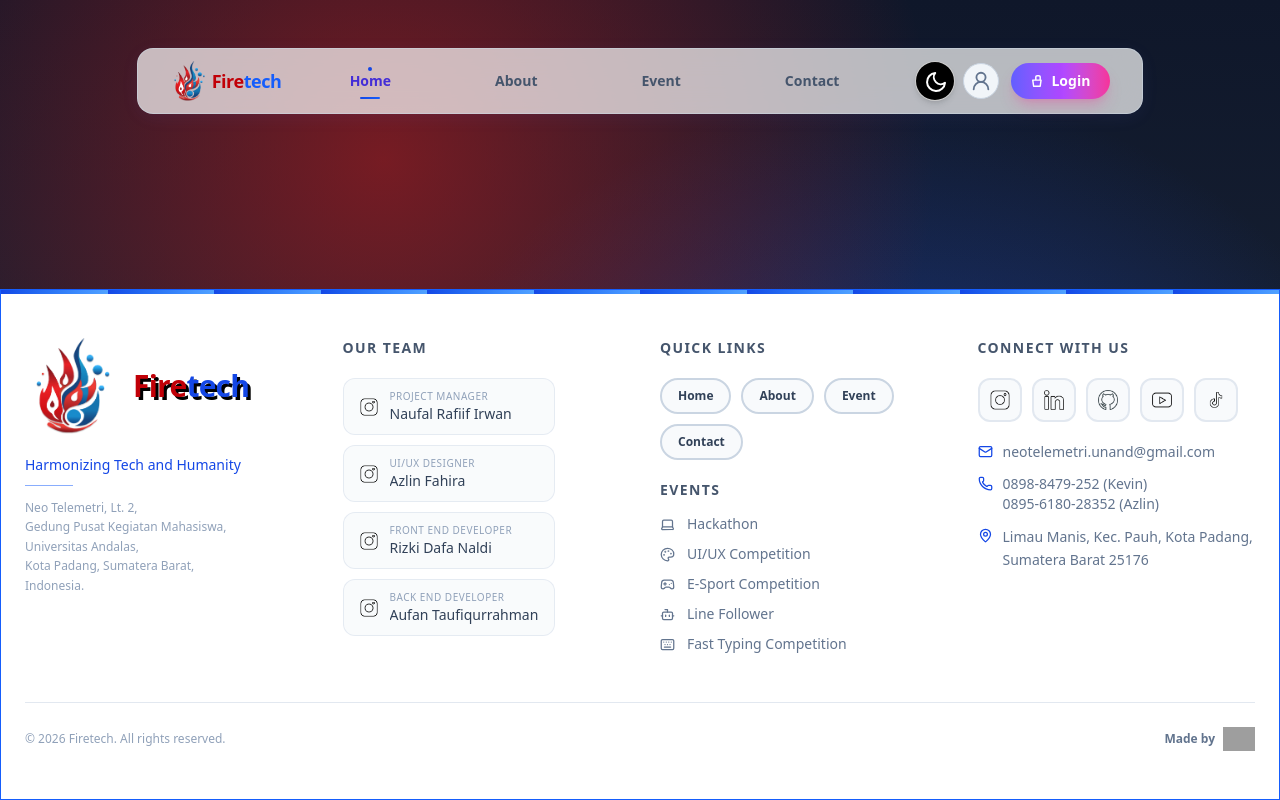
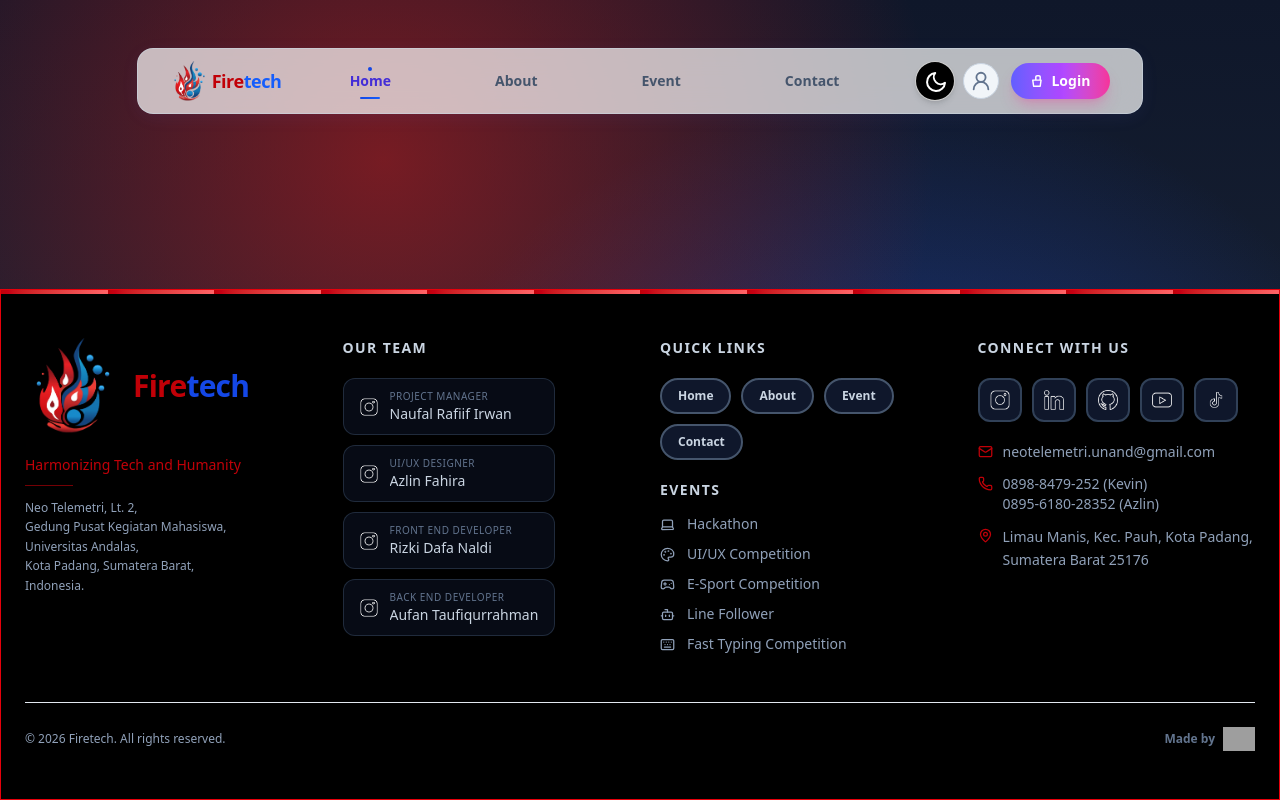
Before and after one commit to Neotelemetri-2024/Firetech-2026, a React (Vite) app: page / in a window 1280 px wide. Built offline with nearby package versions, Linux system fonts and the light colour scheme; grey boxes are pictures that could not be loaded.

Commit message:
Update footer dan tambahan komponen footer1

```diff
--- a/src/components/footer.tsx
+++ b/src/components/footer.tsx
@@ -4,16 +4,14 @@ import OurTeam from "./footer/ourteam";
 import Connect from "./footer/connect";
 import QuickLinks from "./footer/quicklink";
 import Firetech from "../assets/firetech.webp";
-import Firetech2 from "../assets/firetechwhite.webp";
 
 export default function Footer() {
   const { darkMode } = useTheme();
-  const accentColor = darkMode ? "text-red-700" : "text-blue-700";
-  const logoSrc = darkMode ? Firetech2 : Firetech;
+  const accentColor = darkMode ? "text-blue-700" : "text-red-700";
   return (
     <footer
       className={`relative w-full overflow-hidden border ${
-        darkMode ? "bg-black border-red-700" : "bg-white border-blue-600"
+        darkMode ? "bg-white border-blue-700" : "bg-black border-red-600"
       }`}
     >
       {/* Decorative top bar */}
@@ -23,8 +21,8 @@ export default function Footer() {
             key={index}
             className={`flex-1 h-full ${
               darkMode
-                ? "bg-linear-to-r from-red-700 to-red-400"
-                : "bg-linear-to-r from-blue-700 to-blue-400"
+                ? "bg-linear-to-r from-blue-700 to-blue-400"
+                : "bg-linear-to-r from-red-700 to-red-400"
             }`}
           />
         ))}
@@ -37,7 +35,7 @@ export default function Footer() {
           <div className="flex flex-col items-start gap-5">
             <div className="flex items-center gap-3">
               <img
-                src={logoSrc}
+                src={Firetech}
                 alt="Firetech Logo"
                 className="h-24 w-24 object-contain transition-all duration-500 hover:-translate-y-0.5 cursor-pointer"
               />
@@ -77,7 +75,7 @@ export default function Footer() {
 
               <div
                 className={`h-px w-12 mt-1 ${
-                  darkMode ? "bg-red-700/50" : "bg-blue-600/50"
+                  darkMode ? "bg-blue-700/50" : "bg-red-600/50"
                 }`}
               />
 
--- a/src/components/footer/connect.tsx
+++ b/src/components/footer/connect.tsx
@@ -51,15 +51,13 @@ const contactInfo = {
 export default function Connect() {
   const { darkMode } = useTheme();
 
-  const accentColor = darkMode
-    ? "text-red-700"
-    : "text-blue-700";
+  const accentColor = darkMode ? "text-blue-700" : "text-red-700";
 
   return (
     <div className="flex flex-col items-start gap-5">
       <span
         className={`text-sm font-bold uppercase tracking-widest ${
-          darkMode ? "text-slate-300" : "text-slate-600"
+          darkMode ? "text-slate-600" : "text-slate-300"
         }`}
       >
         Connect With Us
@@ -75,15 +73,15 @@ export default function Connect() {
             aria-label={label}
             className={`group relative p-2.5 rounded-xl border-2 transition-all duration-300 hover:-translate-y-1 hover:scale-105 ${
               darkMode
-                ? "border-slate-700 bg-slate-900 hover:bg-red-700 hover:border-red-600 hover:shadow-[0_0_20px_rgba(185,28,28,0.35),0_8px_25px_rgba(185,28,28,0.25)]"
-                : "border-slate-200 bg-slate-50 hover:bg-blue-700 hover:border-blue-600 hover:shadow-[0_0_20px_rgba(37,99,235,0.35),0_8px_25px_rgba(37,99,235,0.25)]"
+                ? "border-slate-200 bg-slate-50 hover:bg-blue-700 hover:border-blue-600 hover:shadow-[0_0_20px_rgba(37,99,235,0.35),0_8px_25px_rgba(37,99,235,0.25)]"
+                : "border-slate-700 bg-slate-900 hover:bg-red-700 hover:border-red-600 hover:shadow-[0_0_20px_rgba(185,28,28,0.35),0_8px_25px_rgba(185,28,28,0.25)]"
             }`}
           >
             <img
               src={src}
               alt={alt}
               className={`h-5 w-5 object-contain transition-all duration-200 group-hover:scale-110 ${
-                darkMode ? "invert brightness-0" : ""
+                darkMode ? "" : "invert brightness-0"
               }`}
             />
           </a>
@@ -93,28 +91,20 @@ export default function Connect() {
       <div className="flex flex-col gap-3 text-sm w-full">
         <div
           className={`flex items-start gap-2.5 ${
-            darkMode ? "text-slate-400" : "text-slate-500"
+            darkMode ? "text-slate-500" : "text-slate-400"
           }`}
         >
-          <Mail
-            size={15}
-            className={`${accentColor} mt-0.5 shrink-0`}
-          />
+          <Mail size={15} className={`${accentColor} mt-0.5 shrink-0`} />
 
-          <span className="break-all">
-            {contactInfo.email}
-          </span>
+          <span className="break-all">{contactInfo.email}</span>
         </div>
 
         <div
           className={`flex items-start gap-2.5 ${
-            darkMode ? "text-slate-400" : "text-slate-500"
+            darkMode ? "text-slate-500" : "text-slate-400"
           }`}
         >
-          <Phone
-            size={15}
-            className={`${accentColor} mt-0.5 shrink-0`}
-          />
+          <Phone size={15} className={`${accentColor} mt-0.5 shrink-0`} />
 
           <div>
             <div>{contactInfo.phone1}</div>
@@ -124,17 +114,12 @@ export default function Connect() {
 
         <div
           className={`flex items-start gap-2.5 ${
-            darkMode ? "text-slate-400" : "text-slate-500"
+            darkMode ? "text-slate-500" : "text-slate-400"
           }`}
         >
-          <MapPin
-            size={15}
-            className={`${accentColor} mt-0.5 shrink-0`}
-          />
+          <MapPin size={15} className={`${accentColor} mt-0.5 shrink-0`} />
 
-          <span className="leading-relaxed">
-            {contactInfo.address}
-          </span>
+          <span className="leading-relaxed">{contactInfo.address}</span>
         </div>
       </div>
     </div>
--- a/src/components/footer/ourteam.tsx
+++ b/src/components/footer/ourteam.tsx
@@ -31,7 +31,7 @@ export default function OurTeam() {
     <div className="flex flex-col items-start gap-5">
       <span
         className={`text-sm font-bold uppercase tracking-widest ${
-          darkMode ? "text-slate-300" : "text-slate-600"
+          darkMode ? "text-slate-600" : "text-slate-300"
         }`}
       >
         Our Team
@@ -46,22 +46,22 @@ export default function OurTeam() {
             rel="noopener noreferrer"
             className={`group flex items-center gap-3 rounded-xl border px-4 py-2.5 transition-all duration-300 hover:-translate-y-0.5 ${
               darkMode
-                ? "border-slate-700/60 bg-slate-900/50 hover:border-red-600 hover:bg-red-700/10"
-                : "border-slate-200/80 bg-slate-50/80 hover:border-blue-600 hover:bg-blue-50"
+                ? "border-slate-200/80 bg-slate-50/80 hover:border-blue-600 hover:bg-blue-50"
+                : "border-slate-700/60 bg-slate-900/50 hover:border-red-600 hover:bg-red-700/10"
             }`}
           >
             <img
               src={Instagram}
               alt="Instagram"
               className={`w-4.5 h-4.5 object-contain transition-transform duration-300 group-hover:scale-110 ${
-                darkMode ? "invert brightness-0" : ""
+                darkMode ? "" : "invert brightness-0"
               }`}
             />
 
             <div className="min-w-0">
               <div
                 className={`text-[10px] uppercase tracking-wider ${
-                  darkMode ? "text-slate-500" : "text-slate-400"
+                  darkMode ? "text-slate-400" : "text-slate-500"
                 }`}
               >
                 {member.role}
@@ -69,7 +69,7 @@ export default function OurTeam() {
 
               <div
                 className={`text-sm font-medium truncate ${
-                  darkMode ? "text-slate-300" : "text-slate-700"
+                  darkMode ? "text-slate-700" : "text-slate-300"
                 }`}
               >
                 {member.name}
--- a/src/components/footer/quicklink.tsx
+++ b/src/components/footer/quicklink.tsx
@@ -33,7 +33,7 @@ export default function QuickLinks() {
     <div className="flex flex-col items-start gap-5">
       <span
         className={`text-sm font-bold uppercase tracking-widest ${
-          darkMode ? "text-slate-300" : "text-slate-600"
+          darkMode ? "text-slate-600" : "text-slate-300"
         }`}
       >
         Quick Links
@@ -46,8 +46,8 @@ export default function QuickLinks() {
               href={`#${item.toLowerCase()}`}
               className={`inline-block px-4 py-2 text-xs font-bold rounded-full border-2 transition-all duration-300 hover:-translate-y-0.5 active:translate-y-0 active:shadow-none ${
                 darkMode
-                  ? "border-slate-600 text-slate-300 bg-slate-900 hover:bg-red-700 hover:text-white hover:border-red-600 hover:shadow-[0_0_20px_rgba(185,28,28,0.35),0_8px_20px_rgba(185,28,28,0.25)]"
-                  : "border-slate-300 text-slate-700 bg-slate-50 hover:bg-blue-600 hover:text-white hover:border-blue-600 hover:shadow-[0_0_20px_rgba(37,99,235,0.35),0_8px_20px_rgba(37,99,235,0.25)]"
+                  ? "border-slate-300 text-slate-700 bg-slate-50 hover:bg-blue-600 hover:text-white hover:border-blue-600 hover:shadow-[0_0_20px_rgba(37,99,235,0.35),0_8px_20px_rgba(37,99,235,0.25)]"
+                  : "border-slate-600 text-slate-300 bg-slate-900 hover:bg-red-700 hover:text-white hover:border-red-600 hover:shadow-[0_0_20px_rgba(185,28,28,0.35),0_8px_20px_rgba(185,28,28,0.25)]"
               }`}
             >
               {item}
@@ -59,7 +59,7 @@ export default function QuickLinks() {
       <div className="w-full">
         <h4
           className={`text-sm font-bold uppercase tracking-widest mb-3.5 ${
-            darkMode ? "text-slate-300" : "text-slate-600"
+            darkMode ? "text-slate-600" : "text-slate-300"
           }`}
         >
           Events
@@ -74,8 +74,8 @@ export default function QuickLinks() {
                 key={event.name}
                 className={`flex items-center gap-3 transition-all duration-300 hover:translate-x-1 ${
                   darkMode
-                    ? "text-slate-400 hover:text-white"
-                    : "text-slate-500 hover:text-slate-900"
+                    ? "text-slate-500 hover:text-slate-900"
+                    : "text-slate-400 hover:text-white"
                 }`}
               >
                 <Icon size={15} className="shrink-0" />
```
